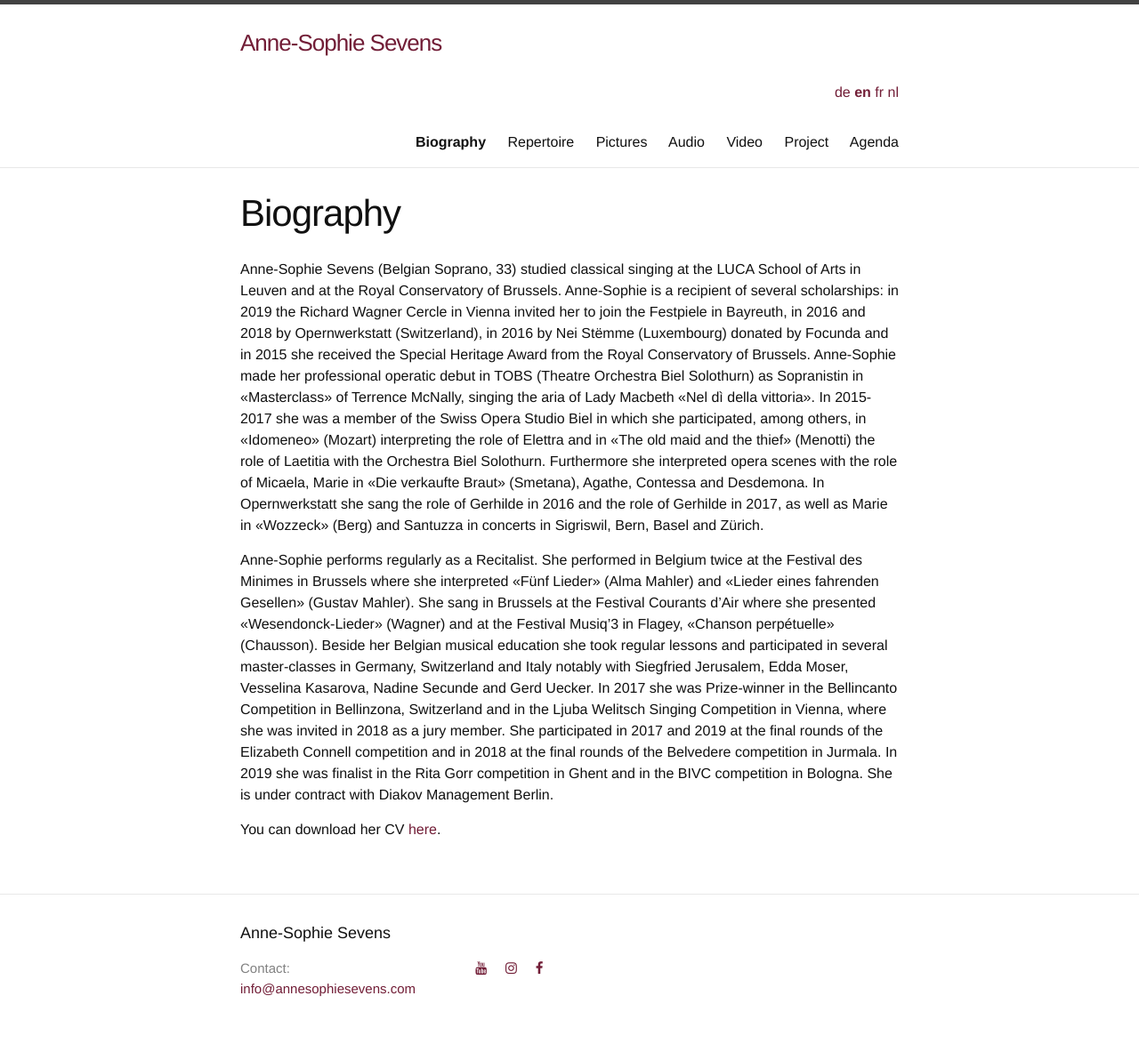
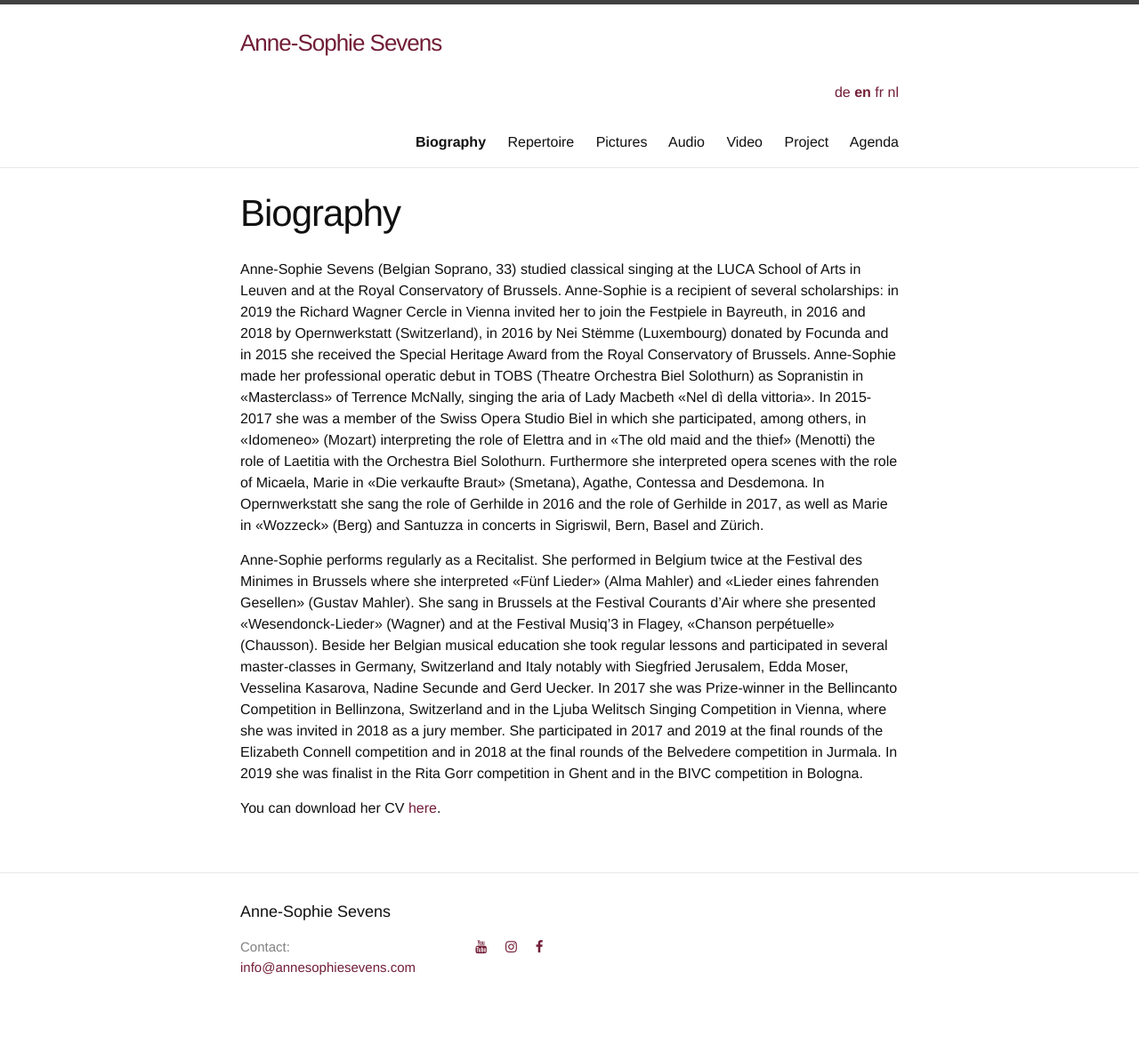
Before and after one commit to annesophie-sevens/annesophie-sevens.github.io, a Jekyll site: the page built from biography-en.md, in a window 1280 px wide. Shown: the whole page at 89% size. Built offline with Jekyll 4.4.1, drawn with Linux system fonts in a browser that asks for light colours; nearby versions of some CDN libraries; after the commit the page ends 1159 px from its top, so only the background shows below that.

Commit message:
Update biography-en.md

```diff
--- a/biography-en.md
+++ b/biography-en.md
@@ -11,6 +11,6 @@ Anne-Sophie made her professional operatic debut in TOBS (Theatre Orchestra Biel
 
 Anne-Sophie performs regularly as a Recitalist. She performed in Belgium twice at the Festival des Minimes in Brussels where she interpreted «Fünf Lieder» (Alma Mahler) and «Lieder eines fahrenden Gesellen» (Gustav Mahler). She sang in Brussels at the Festival Courants d’Air where she presented «Wesendonck-Lieder» (Wagner) and at the Festival Musiq’3 in Flagey, «Chanson perpétuelle» (Chausson).
 Beside her Belgian musical education she took regular lessons and participated in several master-classes in Germany, Switzerland and Italy notably with Siegfried Jerusalem, Edda Moser, Vesselina Kasarova, Nadine Secunde and Gerd Uecker.
-In 2017 she was Prize-winner in the Bellincanto Competition in Bellinzona, Switzerland and in the Ljuba Welitsch Singing Competition in Vienna, where she was invited in 2018 as a jury member. She participated in 2017 and 2019 at the final rounds of the Elizabeth Connell competition and in 2018 at the final rounds of the Belvedere competition in Jurmala. In 2019 she was finalist in the Rita Gorr competition in Ghent and in the BIVC competition in Bologna. She is under contract with Diakov Management Berlin.
+In 2017 she was Prize-winner in the Bellincanto Competition in Bellinzona, Switzerland and in the Ljuba Welitsch Singing Competition in Vienna, where she was invited in 2018 as a jury member. She participated in 2017 and 2019 at the final rounds of the Elizabeth Connell competition and in 2018 at the final rounds of the Belvedere competition in Jurmala. In 2019 she was finalist in the Rita Gorr competition in Ghent and in the BIVC competition in Bologna.
 
 You can download her CV [here]({{ site.baseurl }}/assets/CV.pdf).
```
